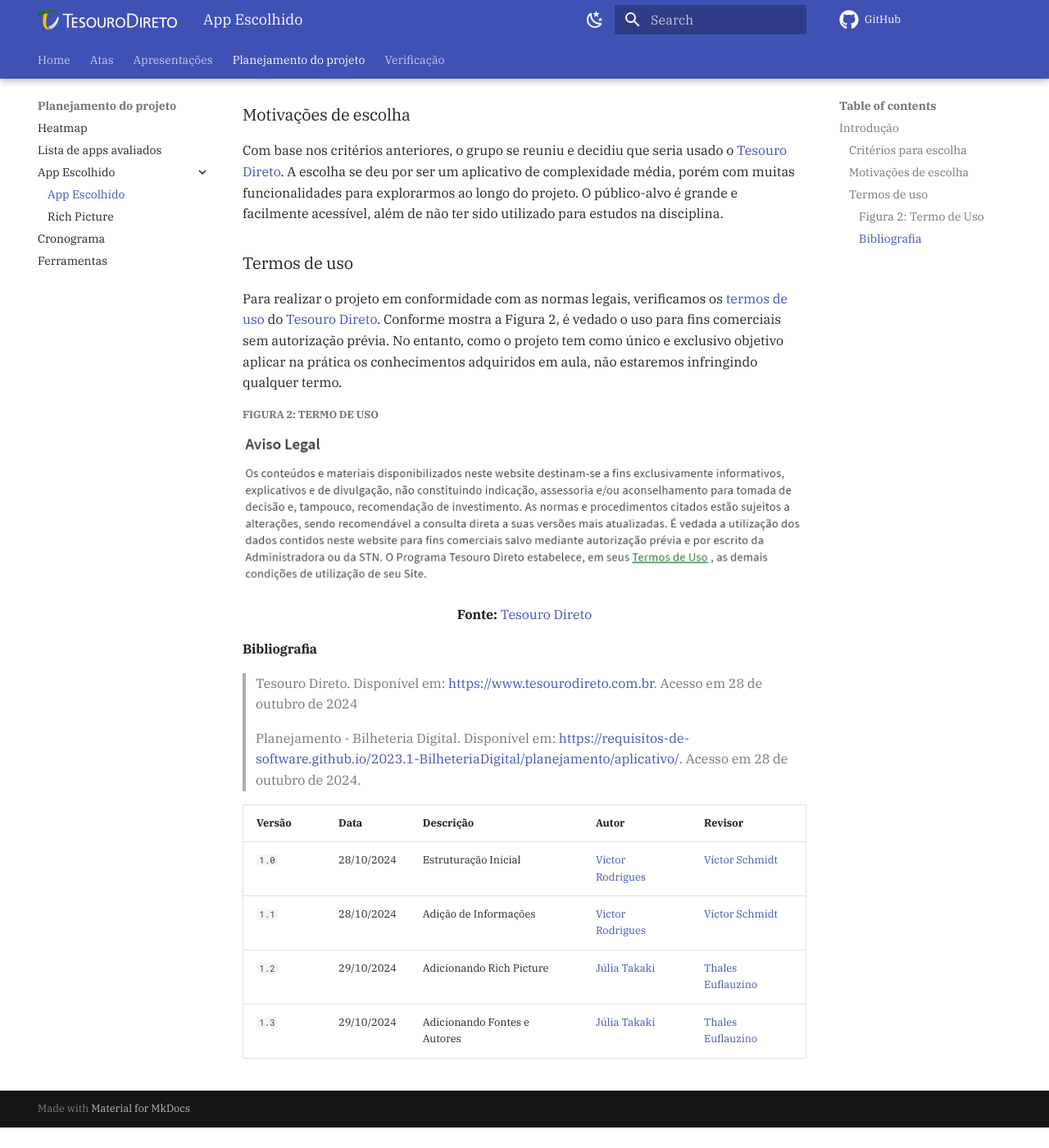
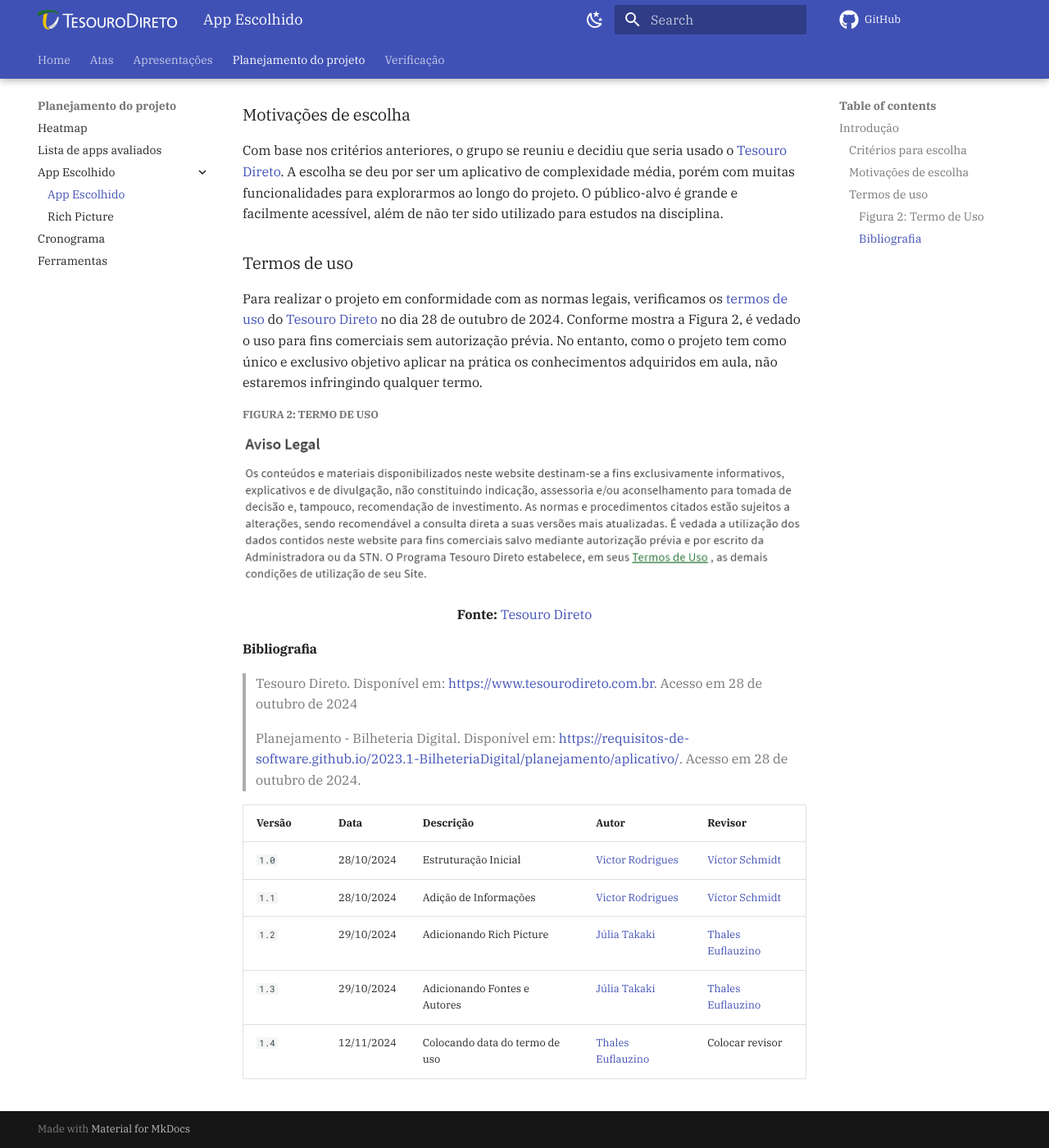
Before and after one commit to Requisitos-de-Software/2024.2-Grupo05, an MkDocs documentation site: the page built from docs/Planejamento-do-projeto/app-escolhido.md, in a window 1280 px wide and 1400 px high, scrolled down 492 px. Shown: the whole window at 82% size. Built offline with MkDocs 1.6.1 and Material for MkDocs 9.7.7, drawn with Linux system fonts in a browser that asks for light colours; comment, search, counter and statistics services are not loaded; before the commit the page ends 1867 px from its top, so only the background shows below that.

Commit message:
fix: Colocando data do termo de uso

```diff
--- a/docs/Planejamento-do-projeto/app-escolhido.md
+++ b/docs/Planejamento-do-projeto/app-escolhido.md
@@ -15,7 +15,7 @@
 
 ### Termos de uso
 
-Para realizar o projeto em conformidade com as normas legais, verificamos os [termos de uso](https://www.tesourodireto.com.br/conheca/termos-de-uso-e-protecao-de-dados.htm#termos-de-uso) do [Tesouro Direto](https://www.tesourodireto.com.br). Conforme mostra a Figura 2, é vedado o uso para fins comerciais sem autorização prévia. No entanto, como o projeto tem como único e exclusivo objetivo aplicar na prática os conhecimentos adquiridos em aula, não estaremos infringindo qualquer termo.
+Para realizar o projeto em conformidade com as normas legais, verificamos os [termos de uso](https://www.tesourodireto.com.br/conheca/termos-de-uso-e-protecao-de-dados.htm#termos-de-uso) do [Tesouro Direto](https://www.tesourodireto.com.br) no dia 28 de outubro de 2024. Conforme mostra a Figura 2, é vedado o uso para fins comerciais sem autorização prévia. No entanto, como o projeto tem como único e exclusivo objetivo aplicar na prática os conhecimentos adquiridos em aula, não estaremos infringindo qualquer termo.
 
 ##### Figura 2: Termo de Uso
 
@@ -36,3 +36,4 @@
 | `1.1` | 28/10/2024  | Adição de Informações | [Victor Rodrigues](https://github.com/ViictorHugoo) | [Víctor Schmidt](https://github.com/moonshinerd) |
 | `1.2` | 29/10/2024  | Adicionando Rich Picture | [Júlia Takaki](https://github.com/juliatakaki) | [Thales Euflauzino](https://github.com/thaleseuflauzino) |
 | `1.3` | 29/10/2024  | Adicionando Fontes e Autores | [Júlia Takaki](https://github.com/juliatakaki) | [Thales Euflauzino](https://github.com/thaleseuflauzino) |
+| `1.4` | 12/11/2024  | Colocando data do termo de uso | [Thales Euflauzino](https://github.com/thaleseuflauzino) | Colocar revisor |
```
